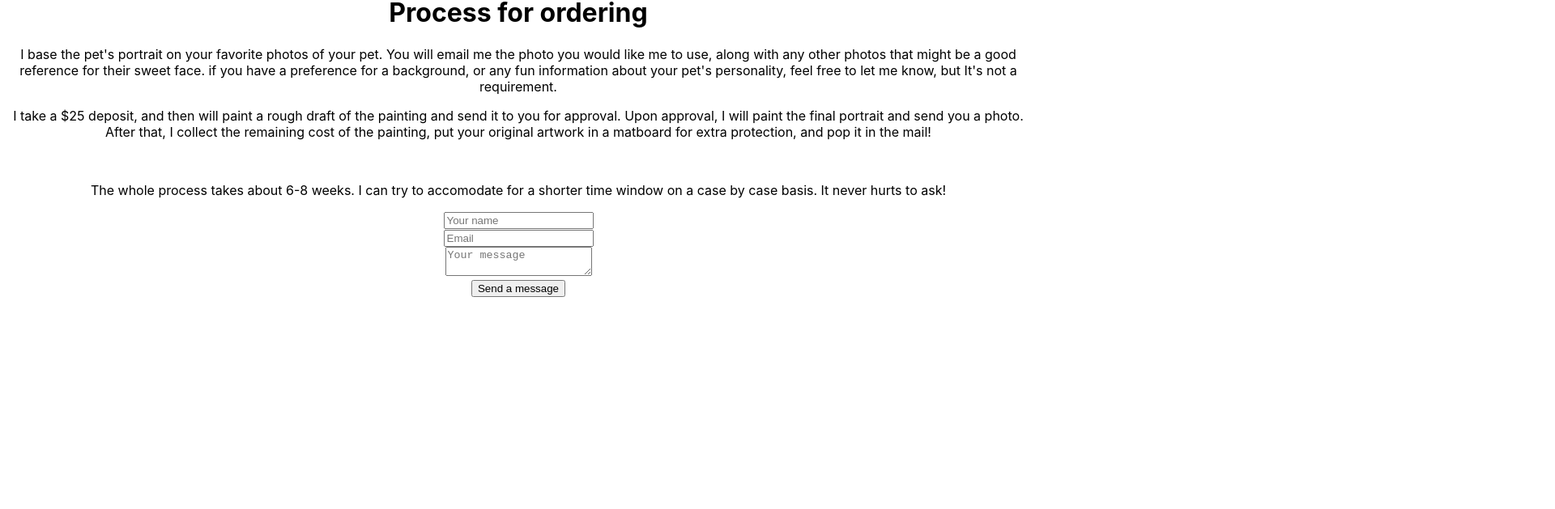
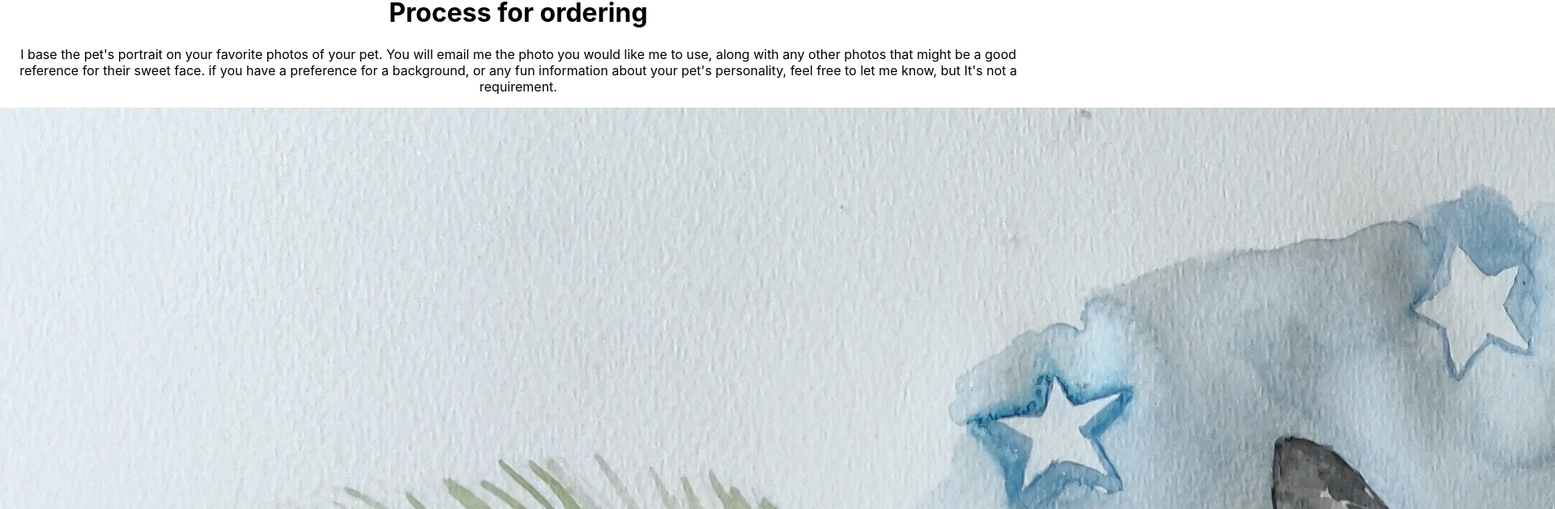
Before and after one commit to lindsay-henderson/paint-all-the-dogs, a React (Create React App) app: page / in a window 1280 px wide. Shown: the part 247-876 px from the top of the page at 81% size, 1920 px wide, since content can reach past the window. Before the commit the page ends 800 px from the top, so only its background shows below. Built offline with nearby package versions, Linux system fonts and the light colour scheme.

Commit message:
upload samplephotos for painting process

```diff
--- a/src/components/Process.jsx
+++ b/src/components/Process.jsx
@@ -2,10 +2,14 @@ export const Process = () => {
   return (
     <div>
       <h1>Process for ordering</h1>
-      <p className="p1">I base the pet's portrait on your favorite photos of your pet.  You will email me the photo you would like me to use, along with any other photos that might be a good reference for their sweet face.  if you have a preference for a background, or any fun information about your pet's personality, feel free to let me know, but It's not a requirement.  </p>
-      <p className="p2">I take a $25 deposit, and then will paint a rough draft of the painting and send it to you for approval.  Upon approval, I will paint the final portrait and send you a photo. After that, I collect the remaining cost of the painting, put your original artwork in a matboard for extra protection, and pop it in the mail!</p>
-      <br />
-      <p className="p3">The whole process takes about 6-8 weeks.  I can try to accomodate for a shorter time window on a case by case basis. It never hurts to ask!</p>
+      <div className="process-explanation">
+        <p className="p1">I base the pet's portrait on your favorite photos of your pet.  You will email me the photo you would like me to use, along with any other photos that might be a good reference for their sweet face.  if you have a preference for a background, or any fun information about your pet's personality, feel free to let me know, but It's not a requirement.  </p>
+        <img src="/paintings/spookyDraft.jpg"
+        alt="rough draft of a black and white cate sitting in palm leaves" />
+        <p className="p2">I take a $25 deposit, and then will paint a rough draft of the painting and send it to you for approval.  Upon approval, I will paint the final portrait and send you a photo. After that, I collect the remaining cost of the painting, put your original artwork in a matboard for extra protection, and pop it in the mail!</p>
+        <img src="/paintings/spookyFinal.jpg" alt="a black and white cate sitting in palm leaves" />
+        <p className="p3">The whole process takes about 6-8 weeks.  I can try to accomodate for a shorter time window on a case by case basis. It never hurts to ask!</p>
+      </div>
     </div>
   )
 }
```
Also changed, not shown: public/paintings/spookyDraft.jpg (added), public/paintings/spookyFinal.jpg (added).
